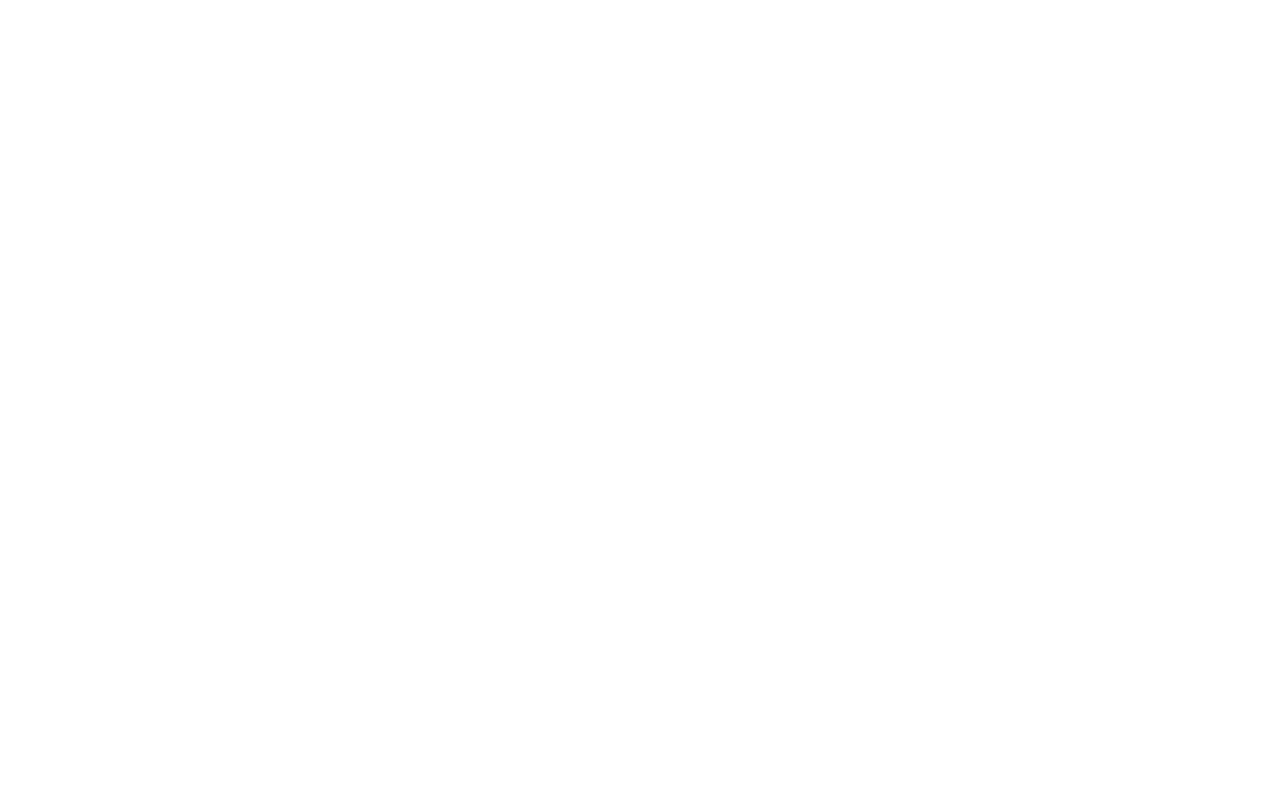
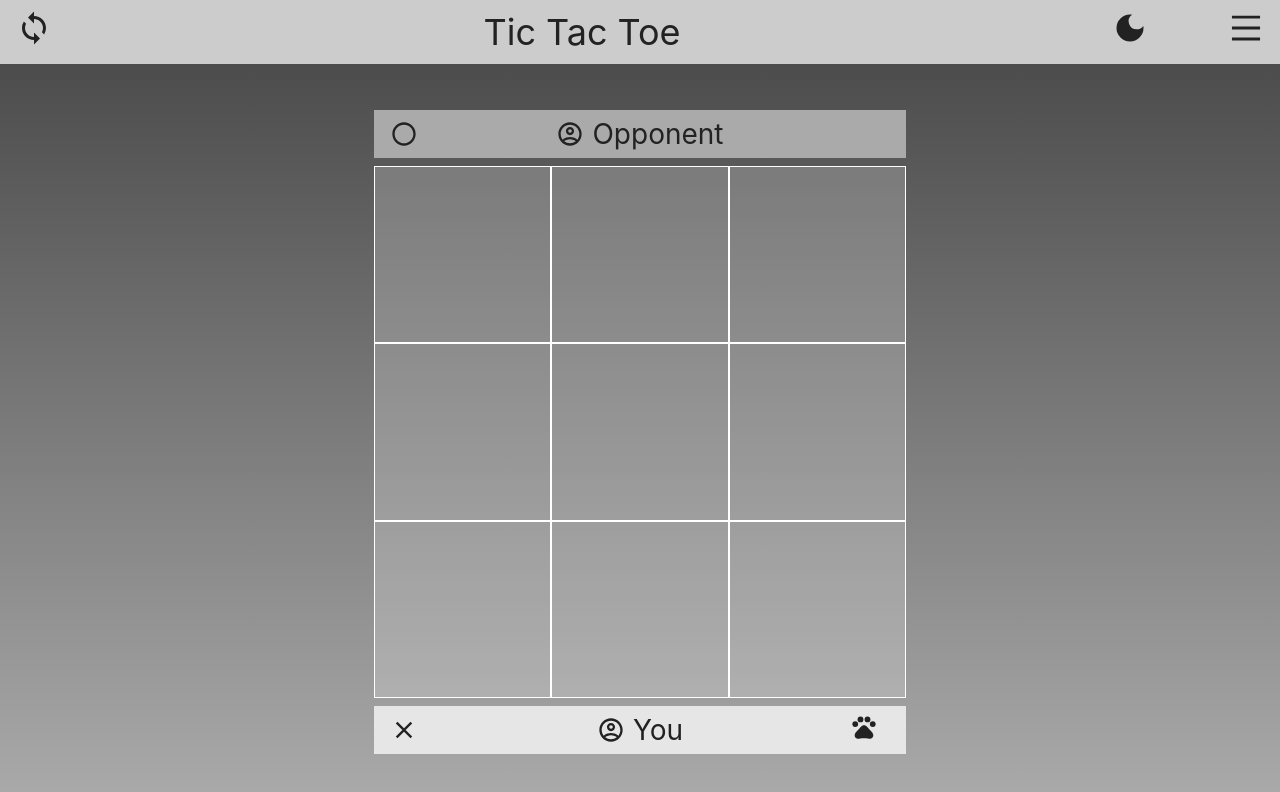
Before and after one commit to subhodippal/tic-tac-toe, a plain HTML site: page index.html in a window 1280 px wide. Drawn offline with Linux system fonts and the light colour scheme; the site is published under a folder, as on GitHub Pages, so addresses that start at the root find nothing.

Commit message:
Update index.html
updated

```diff
--- a/index.html
+++ b/index.html
@@ -1 +1 @@
-<!doctype html><html lang="en"><head><meta charset="utf-8"/><link rel="icon" href="/favicon.ico"/><link rel="stylesheet" href="https://cdnjs.cloudflare.com/ajax/libs/font-awesome/6.2.0/css/all.min.css"><meta name="viewport" content="width=device-width,initial-scale=1"/><meta name="theme-color" content="#000000"/><meta name="description" content="Web site created using create-react-app"/><link rel="apple-touch-icon" href="/logo192.png"/><link rel="manifest" href="/manifest.json"/><title>React App</title><script defer="defer" src="/static/js/main.f9996629.js"></script></head><body><noscript>You need to enable JavaScript to run this app.</noscript><div id="root"></div></body></html>
+<!doctype html><html lang="en"><head><meta charset="utf-8"/><link rel="icon" href="/favicon.ico"/><link rel="stylesheet" href="https://cdnjs.cloudflare.com/ajax/libs/font-awesome/6.2.0/css/all.min.css"><meta name="viewport" content="width=device-width,initial-scale=1"/><meta name="theme-color" content="#000000"/><meta name="description" content="Web site created using create-react-app"/><link rel="apple-touch-icon" href="/logo192.png"/><link rel="manifest" href="/manifest.json"/><title>React App</title><script defer="defer" src="./static/js/main.f9996629.js"></script></head><body><noscript>You need to enable JavaScript to run this app.</noscript><div id="root"></div></body></html>
```
